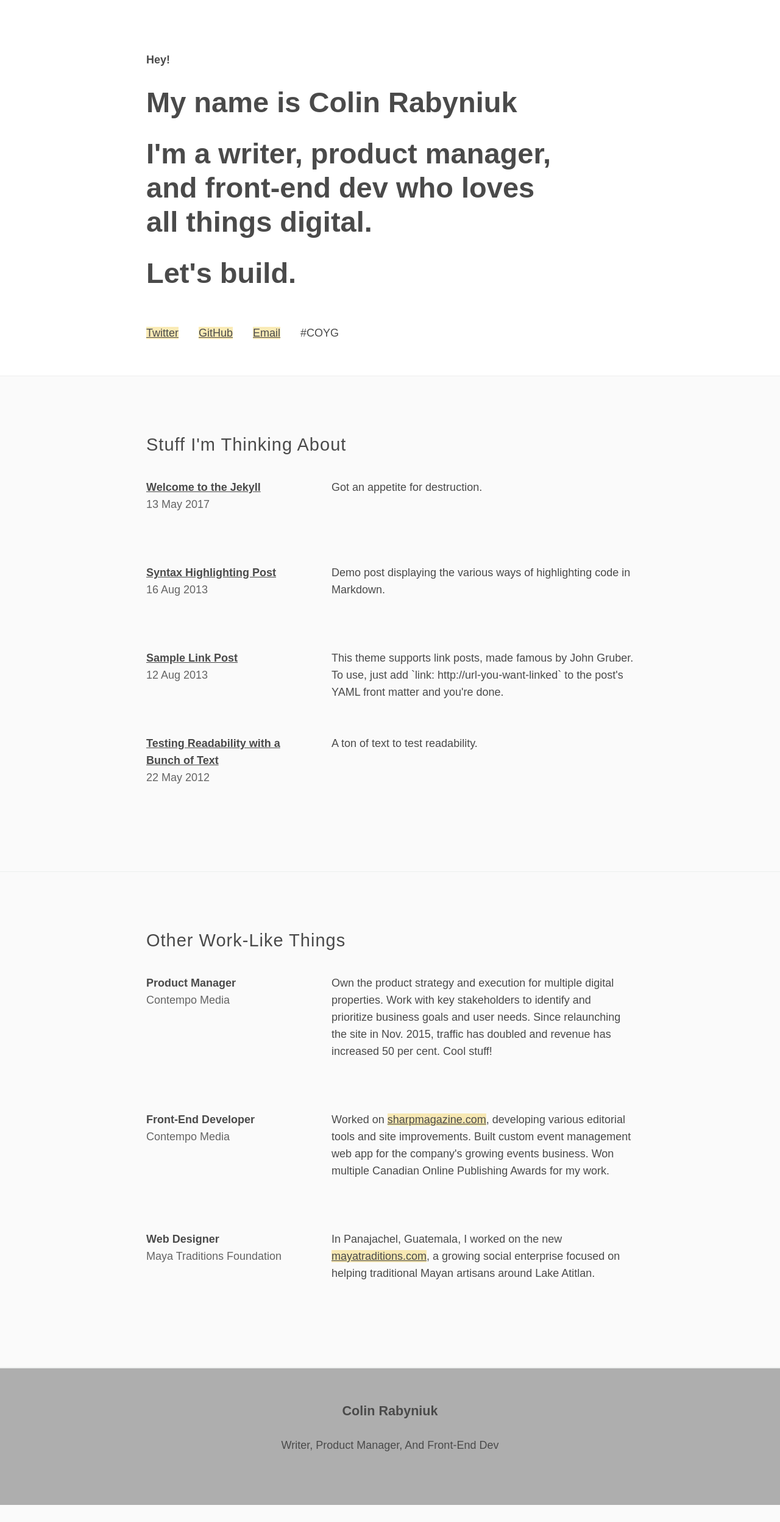
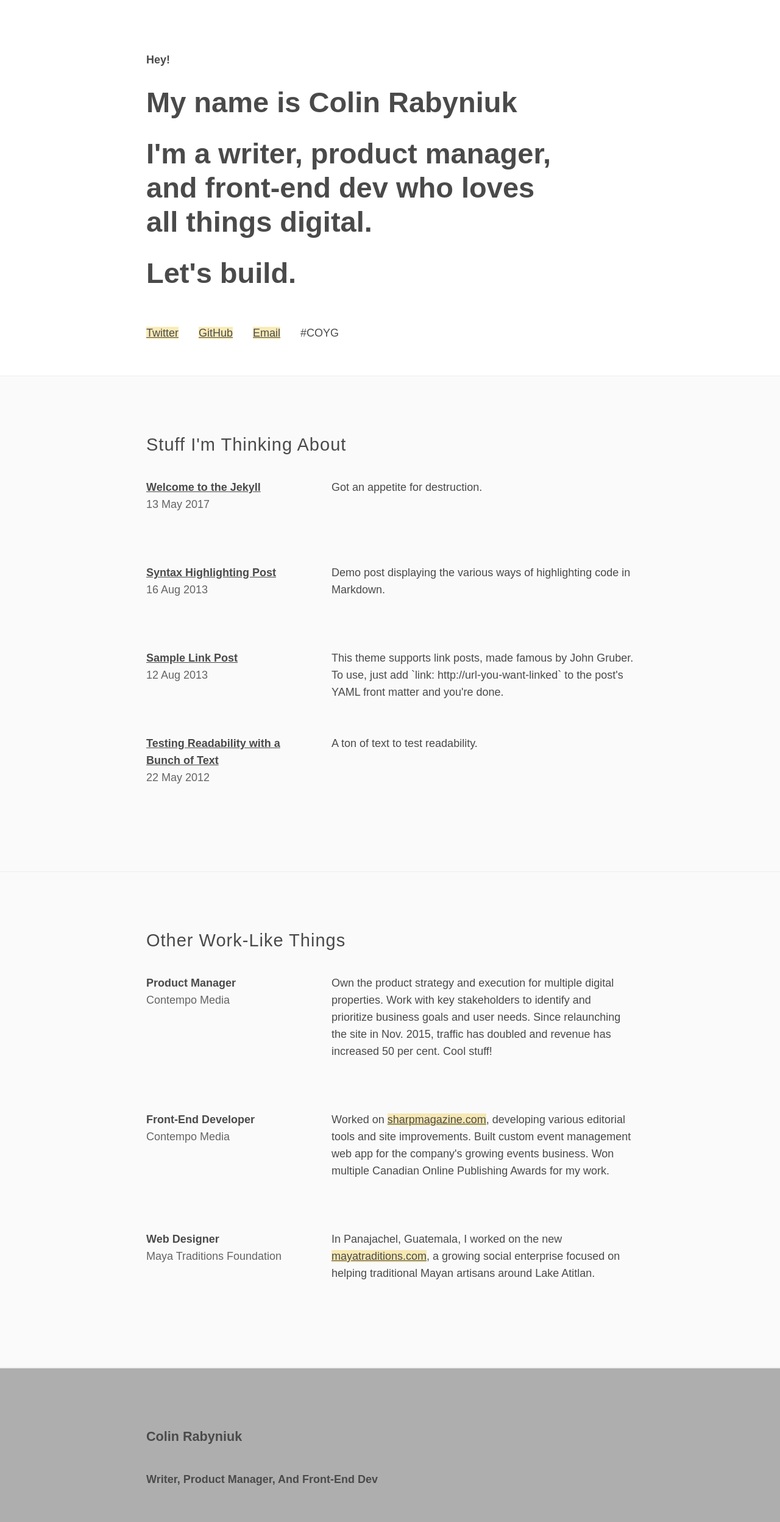
Before and after one commit to colinxr/cr-jekyll, a Jekyll site: the page built from index.html, in a window 1280 px wide. Shown: the whole page at 61% size. Built offline with Jekyll 4.4.1, drawn with Linux system fonts in a browser that asks for light colours; before the commit the page ends 2468 px from its top, so only the background shows below that.

Commit message:
fix footer alignment

```diff
--- a/_includes/footer.html
+++ b/_includes/footer.html
@@ -1,4 +1,6 @@
 <footer class="footer">
-    <p class="footer__title">{{ site.name }}</p>
-    <p class="footer__subtitle">{{ site.job }}</p>
+  <div class="container">
+    <h3 class="footer__title">{{ site.name }}</h3>
+    <h4 class="footer__subtitle">{{ site.job }}</h4>
+  </div>
 </footer>
--- a/_sass/_footer.scss
+++ b/_sass/_footer.scss
@@ -4,7 +4,6 @@
 .footer {
   background-color: #aeaeae;
     padding: ($spacer * 2) $spacer;
-    text-align: center;
     border-top: 1px solid #edefee;
 
     &__title {
```
